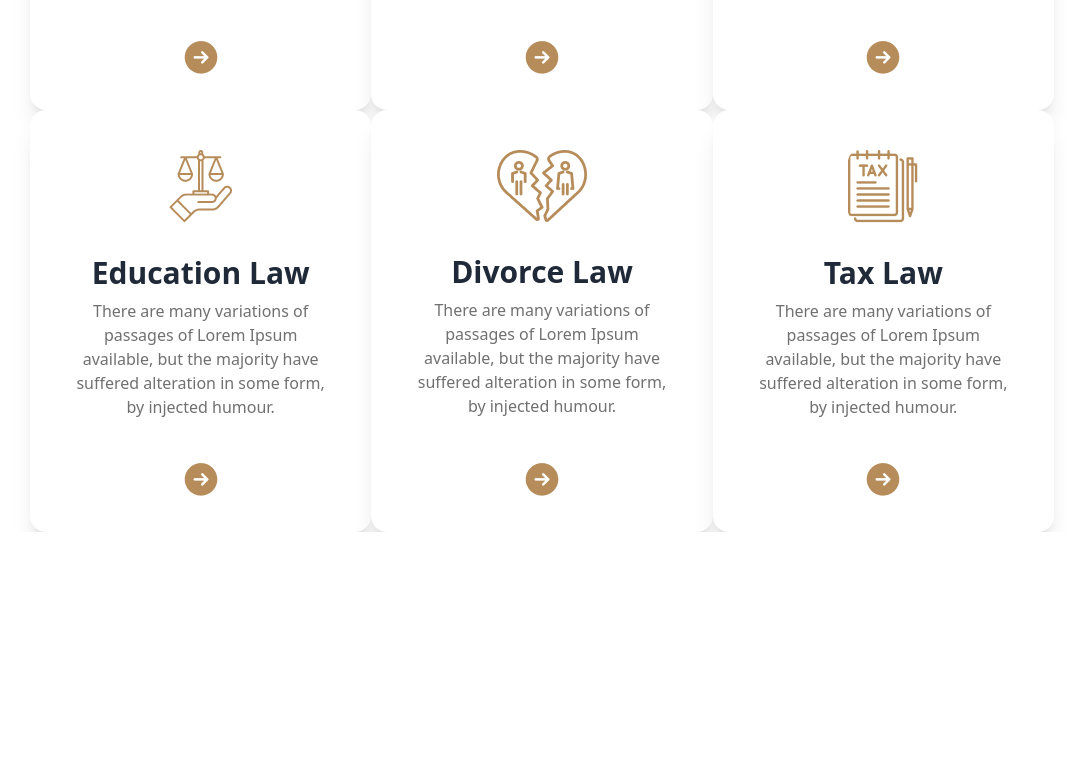
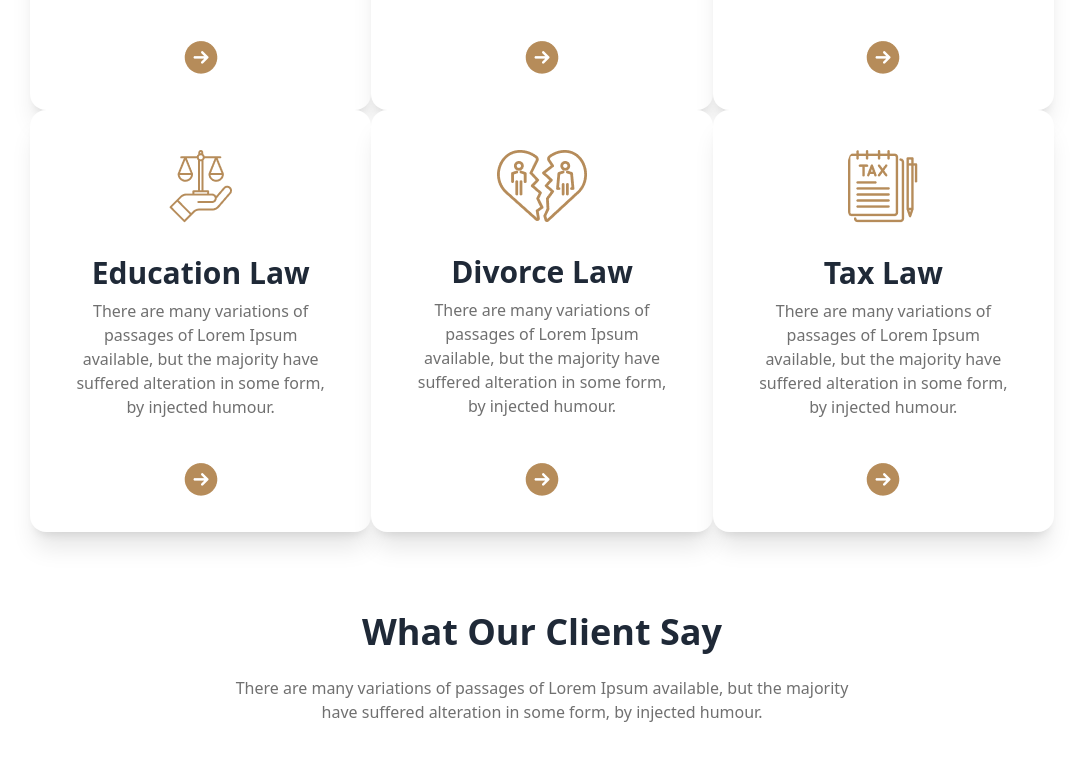
Before and after one commit to Shaon247on/My-legal-solution, a plain HTML site: page index.html in a window 1280 px wide. Shown: the part 1270-2030 px from the top of the page, without its empty margins (98-1181 px from the left). Before the commit the page ends 1802 px from the top, so only its background shows below. Drawn offline with nearby package versions, Linux system fonts and the light colour scheme.

```diff
--- a/index.html
+++ b/index.html
@@ -241,6 +241,18 @@
                 </div>
             </div>
         </section>
+        <!-- Client section -->
+        <section class="mt-20">
+            <div class="lg:mx-32">
+                <div class="text-center">
+                    <h2 class="text-4xl font-extrabold font-font-eb mb-6">What Our Client Say</h2>
+                    <p class="lg:w-[620px] mx-auto text-[#707070] font-font-pop lg:mb-16">There are many variations of passages of Lorem Ipsum available, but the majority have suffered alteration in some form, by injected humour.</p>
+                </div>
+                <div>
+
+                </div>
+            </div>
+        </section>
     </main>
     <footer>
 
```
